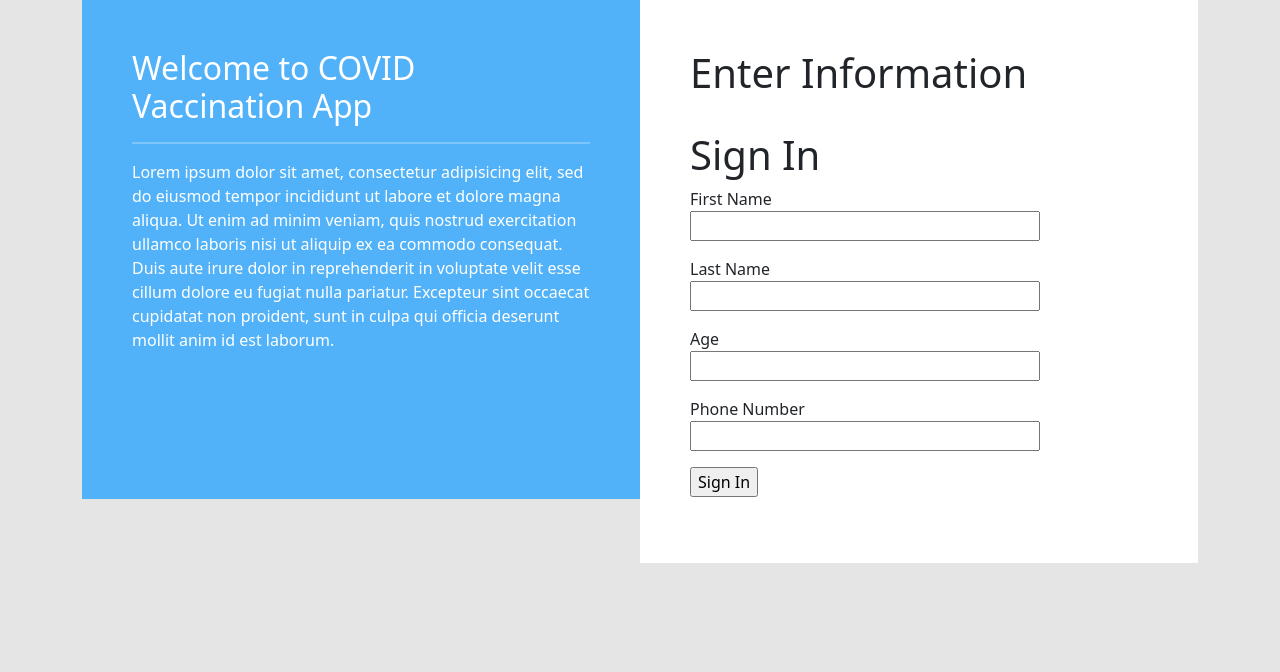
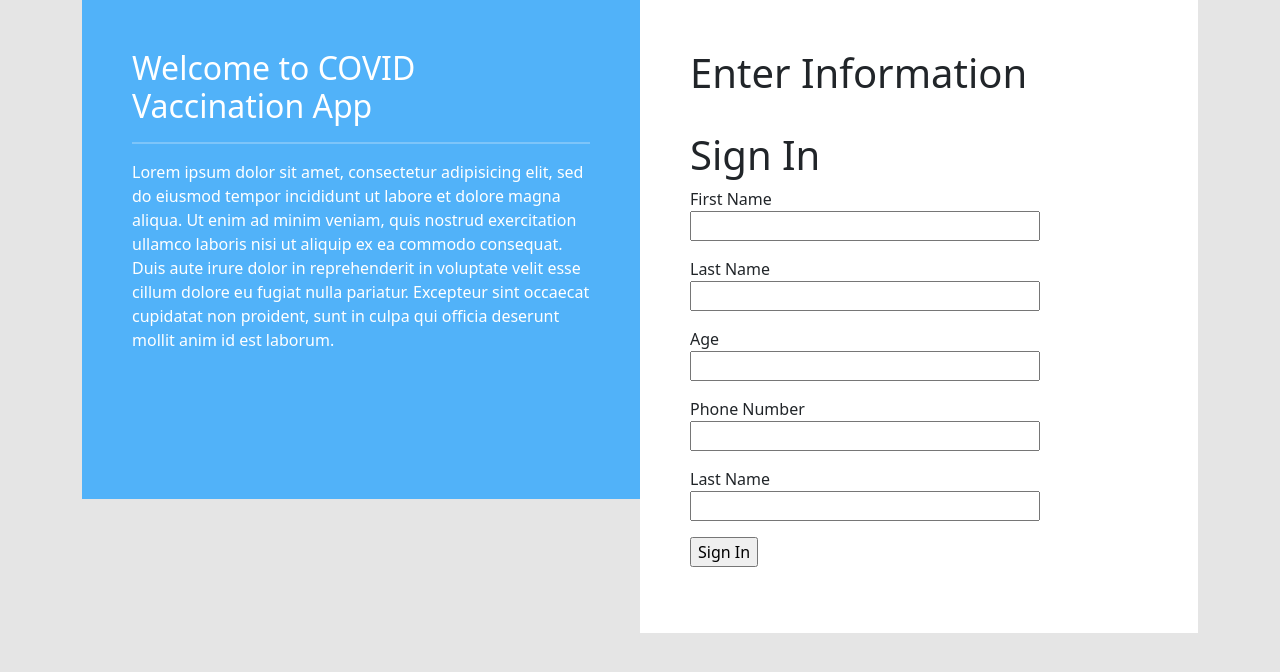
Before and after one commit to ahmeddmujtaba/VaxNotifier, a Flask app: page / in a window 1280 px wide. Shown: the part 101-773 px from the top of the page. Run offline with Flask 2, Linux system fonts and the light colour scheme; some libraries are stand-ins or nearby versions.

Commit message:
Added Location

```diff
--- a/app.py
+++ b/app.py
@@ -15,6 +15,8 @@ class Config(object):
 class LoginForm(FlaskForm):
     username = StringField('First Name', validators=[DataRequired()])
     lastName = StringField('Last Name', validators=[DataRequired()])
+
+    location = StringField('Last Name', validators=[DataRequired()])
 
     password = StringField('Phone Number', validators=[DataRequired()])
     age = StringField('Age', validators=[DataRequired()])
@@ -36,7 +38,7 @@ def hello():
         print(form.lastName.data)
         print(form.password.data)
         print(form.age.data)
-        send_message(form.username.data+form.lastName.data, form.password.data)
+        send_message(form.username.data+form.lastName.data, form.password.data,form.location.data)
 
     return render_template('main.html', title='Vaxx', form=form)
 
--- a/templates/main.html
+++ b/templates/main.html
@@ -56,6 +56,11 @@
               {{ form.password(size=32) }}
             </p>
 
+            <p>
+              {{ form.location.label }}<br />
+              {{ form.location(size=32) }}
+            </p>
+
             <p>{{ form.submit() }}</p>
           </form>
           {% endblock %}
--- a/test.py
+++ b/test.py
@@ -17,7 +17,7 @@ from trycourier import Courier
 import requests
 
 
-def send_message(name, phone_number):
+def send_message(name, phone_number,location):
 
     client = Courier(auth_token="pk_prod_2VV62WNPT1MWJRQQGZM4PFGVH1HX")
 
```
